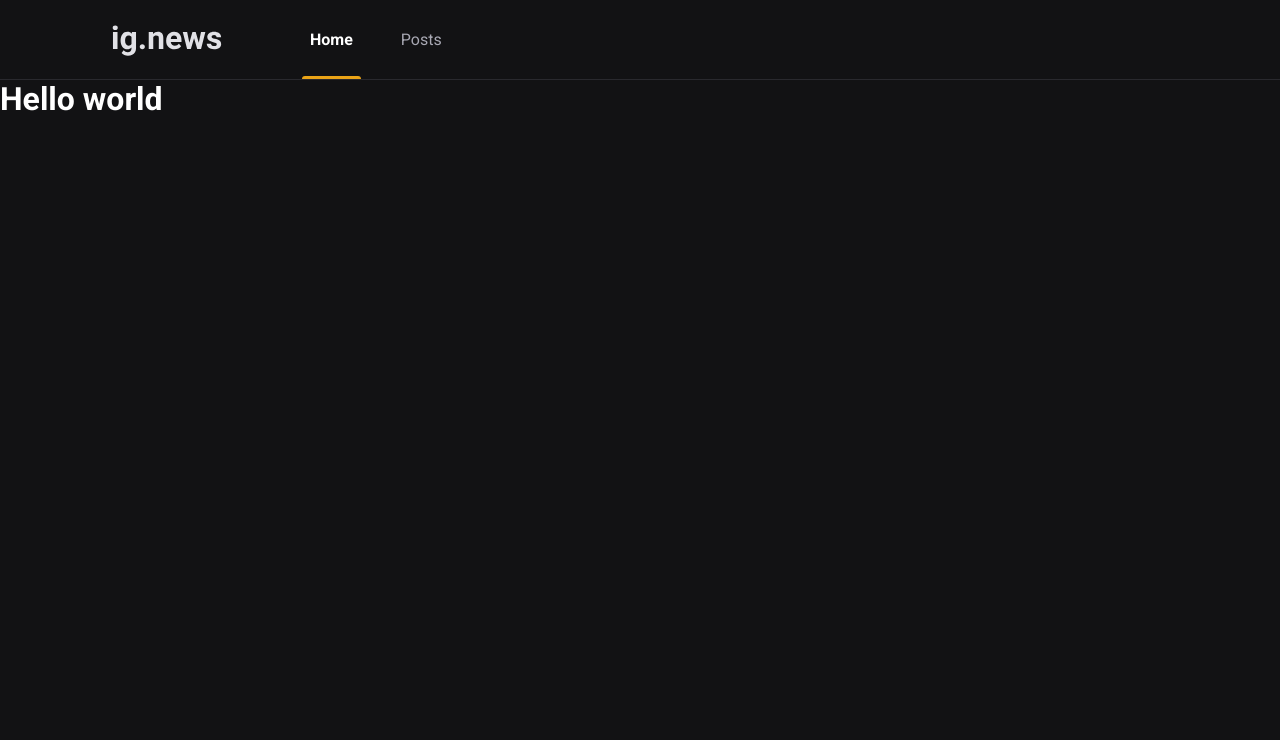
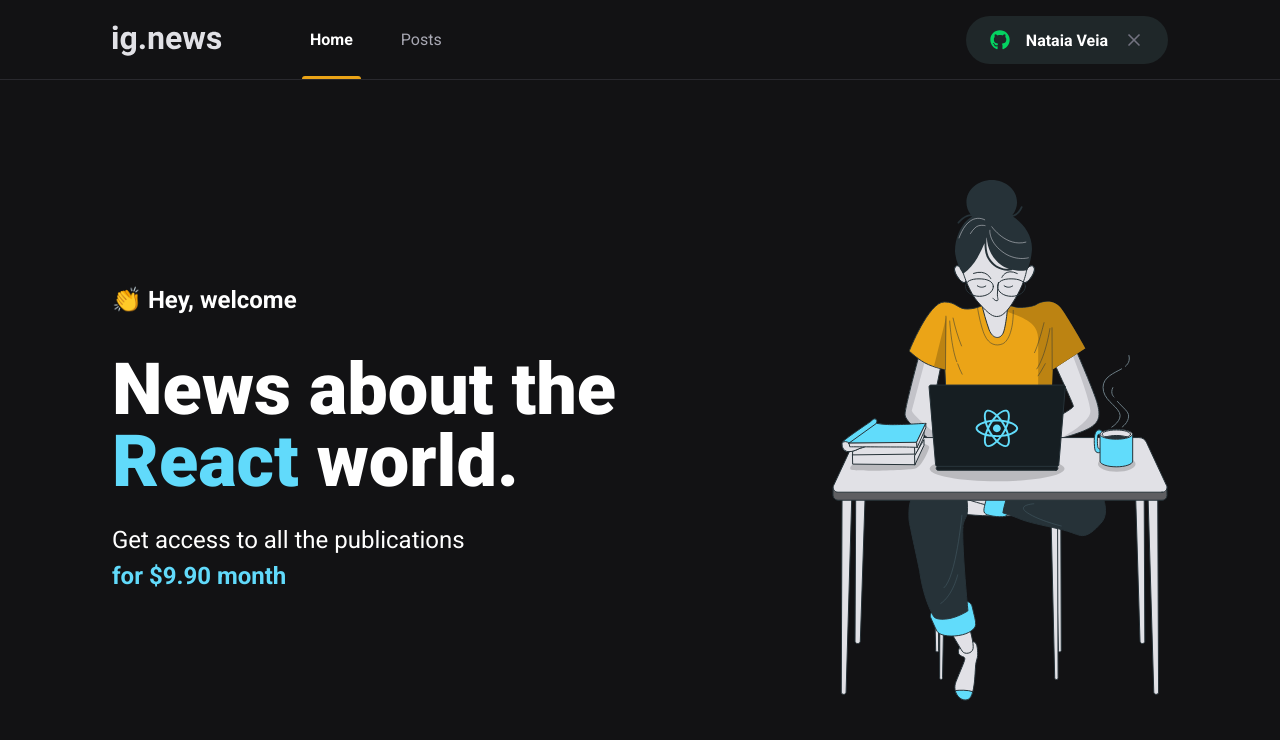
Before and after one commit to nmartineli/Ignite-ReactJS-Chap3, a Next.js app: page / in a window 1280 px wide. Shown: the top 740 px of the page. Built offline with nearby package versions, Linux system fonts and the light colour scheme.

Commit message:
Added SigIn Button and Home page layout

```diff
--- a/package.json
+++ b/package.json
@@ -11,6 +11,7 @@
     "next": "12.0.7",
     "react": "17.0.2",
     "react-dom": "17.0.2",
+    "react-icons": "^4.3.1",
     "sass": "^1.45.0"
   },
   "devDependencies": {
--- a/src/components/Header/index.tsx
+++ b/src/components/Header/index.tsx
@@ -1,3 +1,4 @@
+import { SignInButton } from '../SignInButton';
 import styles from './styles.module.scss';
 
 export function Header() {
@@ -11,6 +12,8 @@
           </a>
           <a href="">Posts</a>
         </nav>
+
+        <SignInButton />
       </div>
     </header>
   );
--- a/src/components/Header/styles.module.scss
+++ b/src/components/Header/styles.module.scss
@@ -51,4 +51,8 @@
       }
     }
   }
+
+  button {
+    margin-left: auto;
+  }
 }
--- /dev/null
+++ b/src/components/SignInButton/index.tsx
@@ -0,0 +1,21 @@
+import { FaGithub } from 'react-icons/fa';
+import { FiX } from 'react-icons/fi';
+
+import styles from './styles.module.scss';
+
+export function SignInButton() {
+  const isUserLoggedIn = true;
+
+  return isUserLoggedIn ? (
+    <button type="button" className={styles.signInButton}>
+      <FaGithub color="#04d361" />
+      Nataia Veia
+      <FiX color="#737380" className={styles.closeIcon} />
+    </button>
+  ) : (
+    <button type="button" className={styles.signInButton}>
+      <FaGithub color="#eba417" />
+      Sign in with Github
+    </button>
+  );
+}
--- /dev/null
+++ b/src/components/SignInButton/styles.module.scss
@@ -0,0 +1,33 @@
+.signInButton {
+  height: 3rem;
+  border-radius: 3rem;
+  background: var(--gray-800);
+  border: 0;
+  padding: 0 1.5rem;
+
+  display: flex;
+  align-items: center;
+  justify-content: center;
+
+  color: var(--white);
+  font-weight: bold;
+
+  svg {
+    width: 20px;
+    height: 20px;
+  }
+
+  svg:first-child {
+    margin-right: 1rem;
+  }
+
+  svg.closeIcon {
+    margin-left: 1rem;
+  }
+
+  transition: filter 0.2s;
+
+  &:hover {
+    filter: brightness(0.8);
+  }
+}
--- /dev/null
+++ b/src/pages/home.module.scss
@@ -0,0 +1,41 @@
+.contentContainer {
+  max-width: 1120px;
+  margin: 0 auto;
+  padding: 0 2rem;
+  height: calc(100vh - 5rem);
+
+  display: flex;
+  align-items: center;
+  justify-content: space-between;
+}
+
+.hero {
+  max-width: 600px;
+
+  > span {
+    font-size: 1.5rem;
+    font-weight: bold;
+  }
+
+  h1 {
+    font-size: 4.5rem;
+    line-height: 4.5rem;
+    font-weight: 900;
+    margin-top: 2.5rem;
+
+    span {
+      color: var(--cyan-500);
+    }
+  }
+
+  p {
+    font-size: 1.5rem;
+    line-height: 2.25rem;
+    margin-top: 1.5rem;
+
+    span {
+      color: var(--cyan-500);
+      font-weight: bold;
+    }
+  }
+}
--- a/src/pages/index.tsx
+++ b/src/pages/index.tsx
@@ -1,13 +1,28 @@
 import Head from 'next/head';
+
+import styles from './home.module.scss';
 
 export default function Home() {
   return (
     <>
       <Head>
-        <title>Início | ig.news</title>
+        <title>Home | ig.news</title>
       </Head>
 
-      <h1>Hello world</h1>
+      <main className={styles.contentContainer}>
+        <section className={styles.hero}>
+          <span>👏 Hey, welcome</span>
+          <h1>
+            News about the <span>React</span> world.
+          </h1>
+          <p>
+            Get access to all the publications
+            <br />
+            <span>for $9.90 month</span>
+          </p>
+        </section>
+        <img src="/images/avatar.svg" alt="Girl coding" />
+      </main>
     </>
   );
 }
--- a/src/styles/global.scss
+++ b/src/styles/global.scss
@@ -10,6 +10,8 @@
   --gray-100: #e1e1e6;
   --gray-300: #a8a8b3;
   --gray-700: #29292e;
+  --gray-800: #1f2729;
+
   --gray-900: #121214;
 
   --cyan-500: #61dafb;
```
Also changed, not shown: 1 other file (tests, documents, lock files or other folders).
